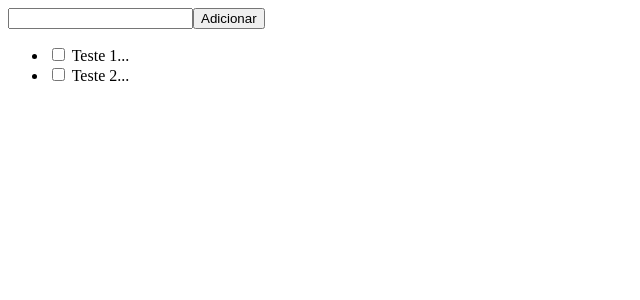
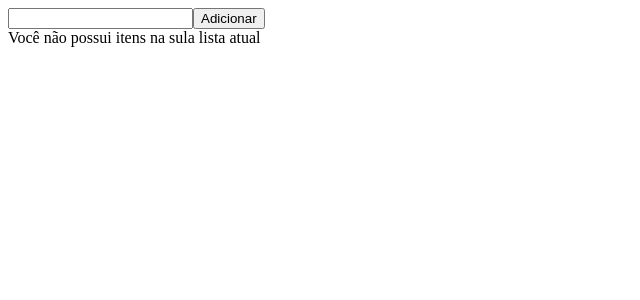
Before and after one commit to sergiomoura/angular-todolist, an Angular app: page / in a window 1280 px wide. Shown: the top 300 px of the page, without its empty margins (0-640 px from the left). Built offline with nearby package versions, Linux system fonts and the light colour scheme.

Commit message:
Mostrando lista somente quando existem elementos dentro dela

```diff
--- a/src/app/components/todolist/todolist.component.html
+++ b/src/app/components/todolist/todolist.component.html
@@ -1,8 +1,15 @@
+<div class="container">
   <input (keydown.enter)="addItem()" type="text" [(ngModel)]="novoTexto">
   <button (click)="addItem()">Adicionar</button>
-<ul>
+
+  <div class="listaVazia" *ngIf="lista.length==0">
+    Você não possui itens na sula lista atual
+  </div>
+
+  <ul *ngIf="lista.length>0">
     <li *ngFor="let item of lista" [ngClass]="{feito:item.feito}">
       <input type="checkbox" [(ngModel)]="item.feito">
       {{item.texto}}
     </li>
   </ul>
+</div>
--- a/src/app/components/todolist/todolist.component.ts
+++ b/src/app/components/todolist/todolist.component.ts
@@ -9,10 +9,7 @@ export class TodolistComponent implements OnInit {
 
   public novoTexto: string = "";
 
-  public lista: Item[] = [
-    new Item("Teste 1..."),
-    new Item("Teste 2...")
-  ];
+  public lista: Item[] = [];
 
   constructor() { }
 
```
Lines whose indentation alone changed are shown as unchanged.
